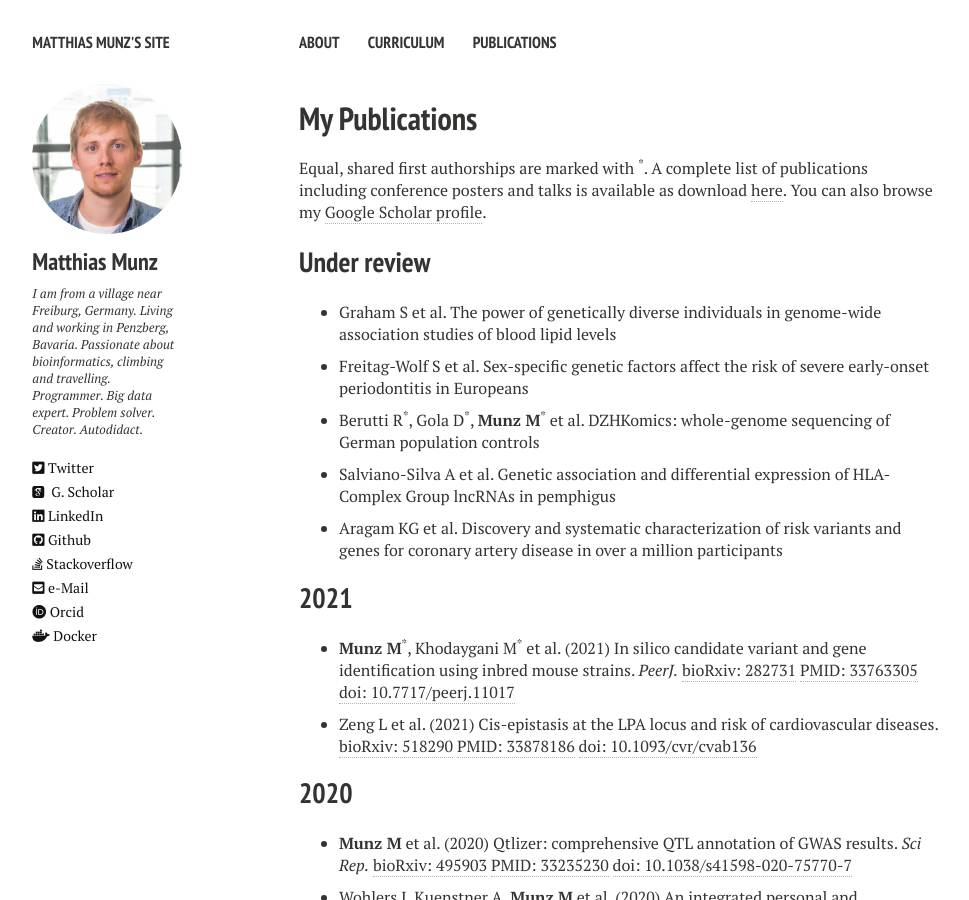
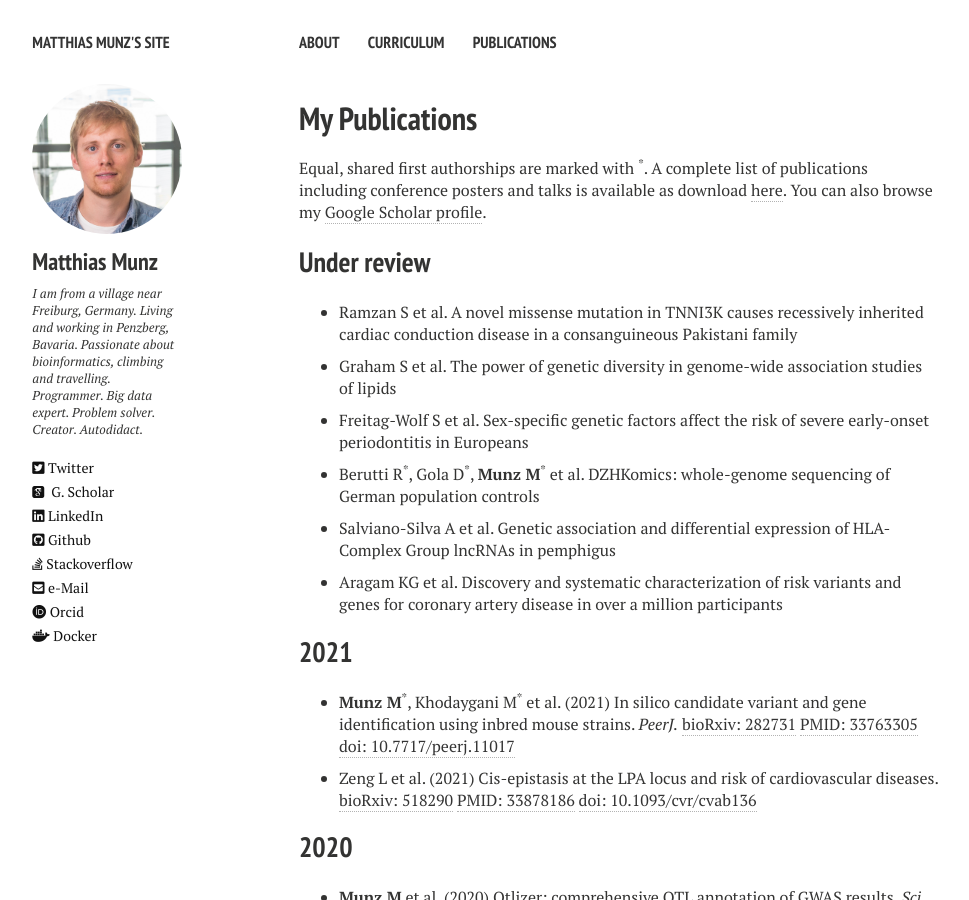
Before and after one commit to matmu/matmu.github.io-deprecated, a Jekyll site: the page built from _pages/publications.md, in a window 1280 px wide and 900 px high. Shown: the whole window, without its empty margins (21-990 px from the left). Built offline with Jekyll 4.4.1, drawn with Linux system fonts in a browser that asks for light colours; nearby versions of some CDN libraries.

Commit message:
Update publications.yml

```diff
--- a/_data/publications.yml
+++ b/_data/publications.yml
@@ -1,8 +1,10 @@
 
 - year: "Under review"
   publications:
+    - authors: "Ramzan S et al."
+      title: "A novel missense mutation in TNNI3K causes recessively inherited cardiac conduction disease in a consanguineous Pakistani family"
     - authors: "Graham S et al."
-      title: "The power of genetically diverse individuals in genome-wide association studies of blood lipid levels"
+      title: "The power of genetic diversity in genome-wide association studies of lipids"
     - authors: "Freitag-Wolf S et al."
       title: "Sex-specific genetic factors affect the risk of severe early-onset periodontitis in Europeans"
     - authors: "Berutti R<sup>*</sup>, Gola D<sup>*</sup>, <b>Munz M</b><sup>*</sup> et al."
@@ -11,7 +13,6 @@
       title: "Genetic association and differential expression of HLA-Complex Group lncRNAs in pemphigus"
     - authors: "Aragam KG et al."
       title: "Discovery and systematic characterization of risk variants and genes for coronary artery disease in over a million participants"
-
 - year: 2021
   publications:
     - authors: "<b>Munz M</b><sup>*</sup>, Khodaygani M<sup>*</sup> et al."
```
